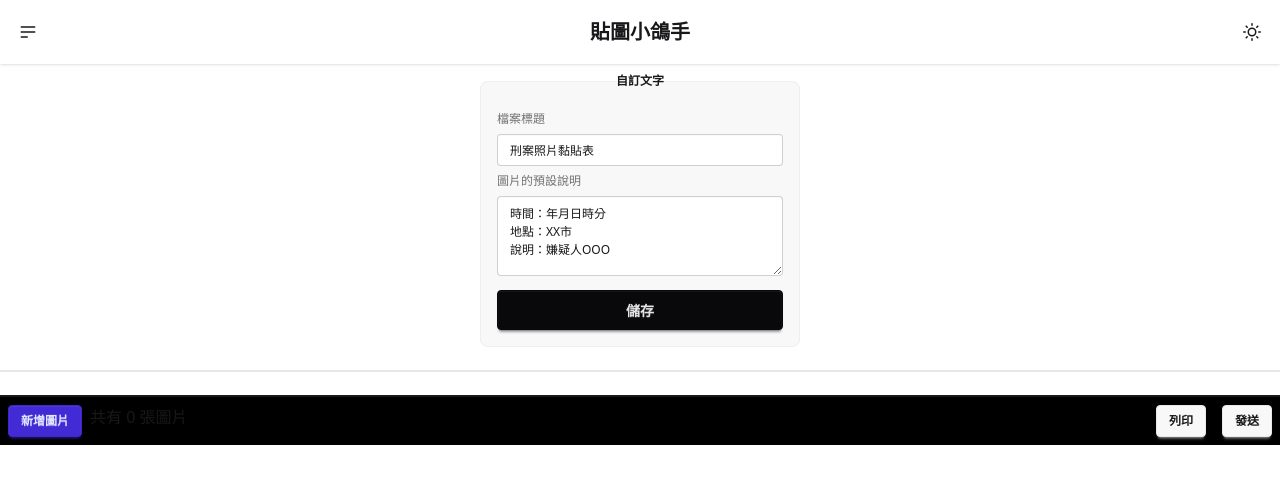
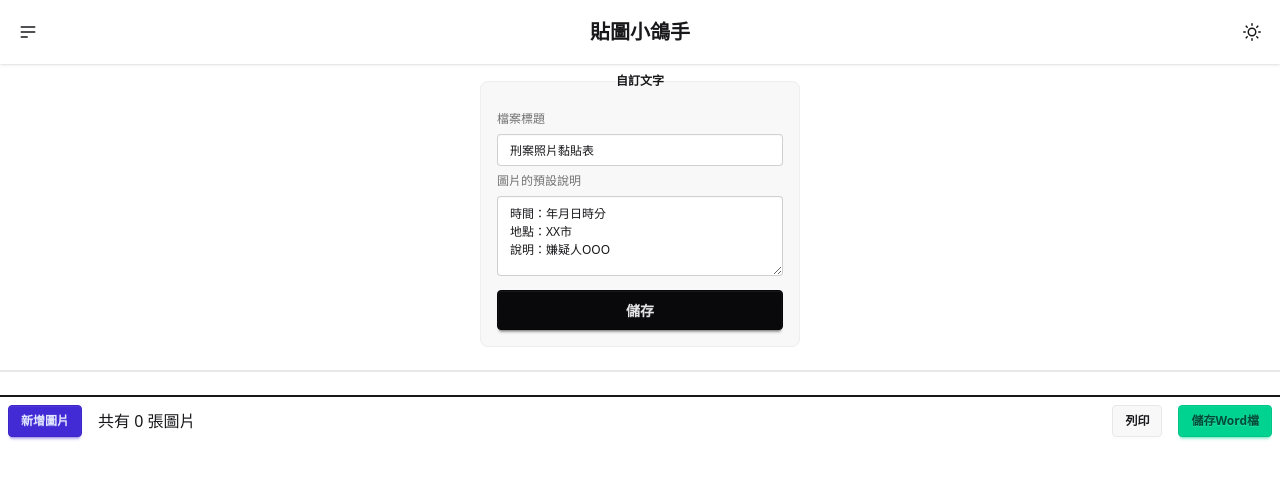
Before and after one commit to srhkami/image-pigeon, a React (Vite) app: page / in a window 1280 px wide. Shown: the top 484 px of the page. Built offline with nearby package versions, Linux system fonts and the light colour scheme.

Commit message:
1140508:

```diff
--- a/src/App.tsx
+++ b/src/App.tsx
@@ -1,71 +1,39 @@
 import './App.css'
-import toast, {Toaster} from "react-hot-toast";
+import {Toaster} from "react-hot-toast";
 import {useState} from "react";
 import {CustomImage, TDefault} from "./utils/type.ts";
 import InfoForm from "./component/InfoForm/InfoForm.tsx";
 import ImagePreview from "./component/ImagePreview/ImagePreview.tsx";
 import Nav from "./component/Layout/Nav.tsx";
-import Modal from "./component/Layout/Modal.tsx";
-import UploadMultiple from "./component/ImageUpload/UploadMultiple.tsx";
-import UploadLongScreen from "./component/ImageUpload/UploadLongScreen.tsx";
+import Footer from "./component/Layout/Footer.tsx";
+import ModalUpload from "./component/ImageUpload/ModalUpload.tsx";
 
 
 function App() {
 
   const [defaultInfo, setDefaultInfo] = useState<TDefault>({title: '刑案照片黏貼表', remark: '無'});
   const [images, setImages] = useState<Array<CustomImage>>([]);
-
   const [isModalShow, setIsModalShow] = useState<boolean>(false);
-
-  const handleSendData = () => {
-    const data = {
-      title: defaultInfo.title,
-      images: images,
-    }
-
-    window.pywebview.api.send_images(data)
-      .then(res => {
-        console.log(res);
-        if (res.status == 200) {
-          toast.success(res.message);
-        } else {
-          toast.error(res.message);
-        }
-      })
-  }
 
   return (
     <div className='h-full'>
       <Nav/>
-
       <InfoForm setDefaultInfo={setDefaultInfo}/>
       <div className="divider"></div>
       {/*圖片預覽*/}
       <ImagePreview images={images} setImages={setImages}/>
+
+      {/*底端欄*/}
+      <Footer
+        images={images}
+        defaultInfo={defaultInfo}
+        handleUploadModalClose={() => setIsModalShow(false)}
+      />
       {/*新增圖片的對話框*/}
-      <Modal isShow={isModalShow} onHide={() => setIsModalShow(false)} closeButton>
-        <div>新增圖片</div>
-        <div className="tabs tabs-lift mx-auto">
-          <input type="radio" name="my_tabs_3" className="tab" aria-label="普通上傳" defaultChecked/>
-          <div className="tab-content bg-base-100 border-base-300 p-6">
-            <UploadMultiple setImages={setImages} defaultInfo={defaultInfo} setIsModalShow={setIsModalShow}/>
-          </div>
-          <input type="radio" name="my_tabs_3" className="tab" aria-label="長截圖分割"/>
-          <div className="tab-content bg-base-100 border-base-300 p-6">
-            <UploadLongScreen setImages={setImages} defaultInfo={defaultInfo} setIsModalShow={setIsModalShow}/>
-          </div>
-        </div>
-      </Modal>
-      {/*底端欄*/}
-      <div className='sticky bottom-0 bg-black border-t-2 flex py-2'>
-        <button className='btn btn-sm btn-primary mx-2' onClick={() => setIsModalShow(true)}>新增圖片</button>
-        <div>
-          共有 {images.length} 張圖片
-        </div>
-        <button className='btn btn-sm mx-2 ml-auto'>列印</button>
-        <button className='btn btn-sm mx-2' onClick={handleSendData}>發送</button>
-
-      </div>
+      <ModalUpload isModalShow={isModalShow} setIsModalShow={setIsModalShow}
+                   setImages={setImages} defaultInfo={defaultInfo}
+      />
+      {/*快速彈窗*/}
       <Toaster
         position="top-center"
         reverseOrder={false}
--- a/src/globak.d.ts
+++ b/src/globak.d.ts
@@ -7,7 +7,7 @@ declare global {
   interface Window {
     pywebview: {
       api: {
-        send_images(data: { title: string, images: Array<CustomImage> }): Promise<Response<null>>,
+        save_docx(data: { title: string, images: Array<CustomImage> }): Promise<Response<null>>,
         crop_image(image: CustomImage): Promise<Response<Array<{ base64: string, width: number, height: number }>>>,
       };
     }
```
Also changed, not shown: 1 other file (tests, documents, lock files or other folders).
